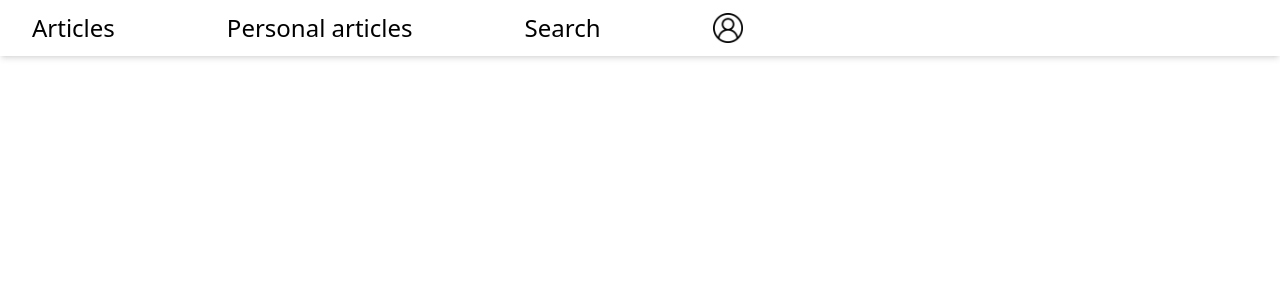
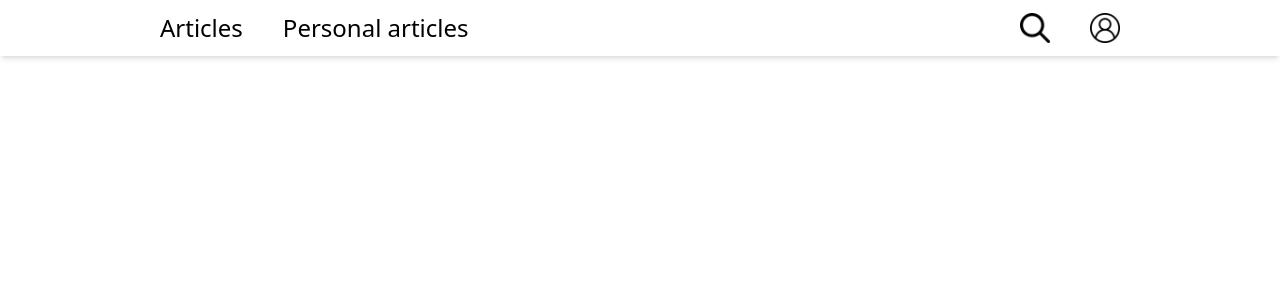
Before and after one commit to Alhanaqtah/habr-backend, a React (Vite) app in the folder client/: page / in a window 1280 px wide. Shown: the top 300 px of the page. Built offline with nearby package versions, Linux system fonts and the light colour scheme.

Commit message:
#5M changed header Replaced word search with search icon

```diff
--- a/client/src/App.jsx
+++ b/client/src/App.jsx
@@ -12,11 +12,12 @@ import {
 import { Header } from "./Components";
 
 import userIcon from "./assets/user.png";
+import searchIcon from "./assets/search.png";
 
 export default function App() {
   return (
     <>
-      <Header userIcon={userIcon} />
+      <Header userIcon={userIcon} searchIcon={searchIcon} />
 
       <Routes>
         <Route path="articles" element={<Articles />} />
--- a/client/src/Components/Header.jsx
+++ b/client/src/Components/Header.jsx
@@ -1,25 +1,36 @@
 import React from "react";
 import { Link } from "react-router-dom";
 
-function Header({ userIcon }) {
+function Header({ userIcon, searchIcon }) {
   return (
-    <header className="w-full shadow-md sticky top-0 px-8 py-3 bg-white z-10">
-      <div className="flex justify-between items-center">
-        <div className="flex">
-          <nav className="flex gap-[7rem]">
+    <header className="w-full shadow-md sticky top-0 py-3 bg-white z-10">
+      <div className="flex justify-center items-center w-full">
+        <div className="flex w-[75%]">
+          <nav className="flex justify-between w-full">
+            <div className="flex gap-10">
               <div className="text-2xl cursor-pointer m-auto">
                 <Link to="articles">Articles</Link>
               </div>
               <div className="text-2xl cursor-pointer m-auto">
                 <Link to="feed/articles">Personal articles</Link>
               </div>
+            </div>
+
+            <div className="flex gap-10">
               <div className="text-2xl cursor-pointer m-auto">
-              <Link to="search">Search</Link>
+                <Link to="search">
+                  <img
+                    src={searchIcon}
+                    alt="search icon"
+                    className="w-[30px]"
+                  />
+                </Link>
               </div>
               <div className="text-2xl cursor-pointer m-auto">
                 <Link to="users/user">
                   <img src={userIcon} alt="profile icon" className="w-[30px]" />
                 </Link>
+              </div>
             </div>
           </nav>
         </div>
```
Lines whose indentation alone changed are shown as unchanged.
